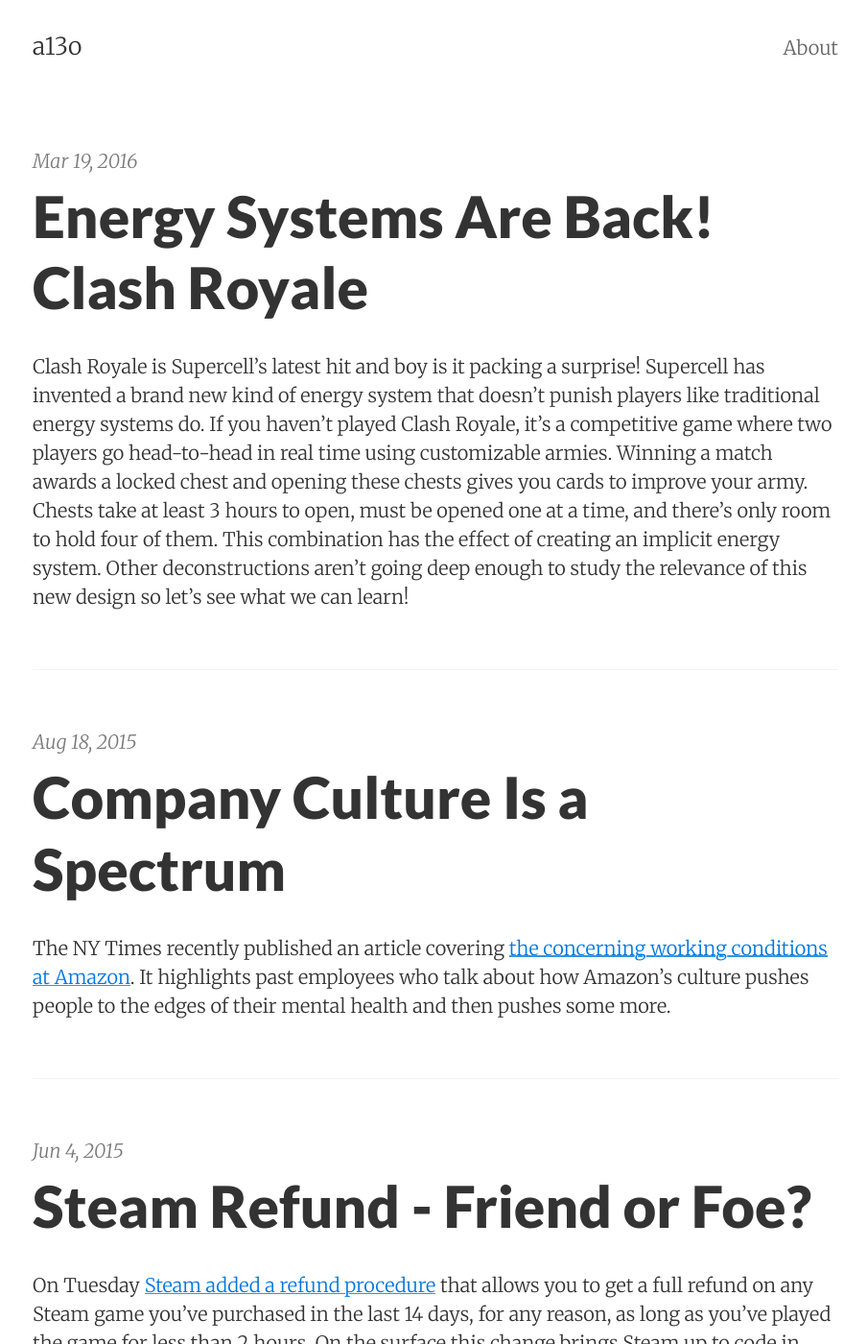
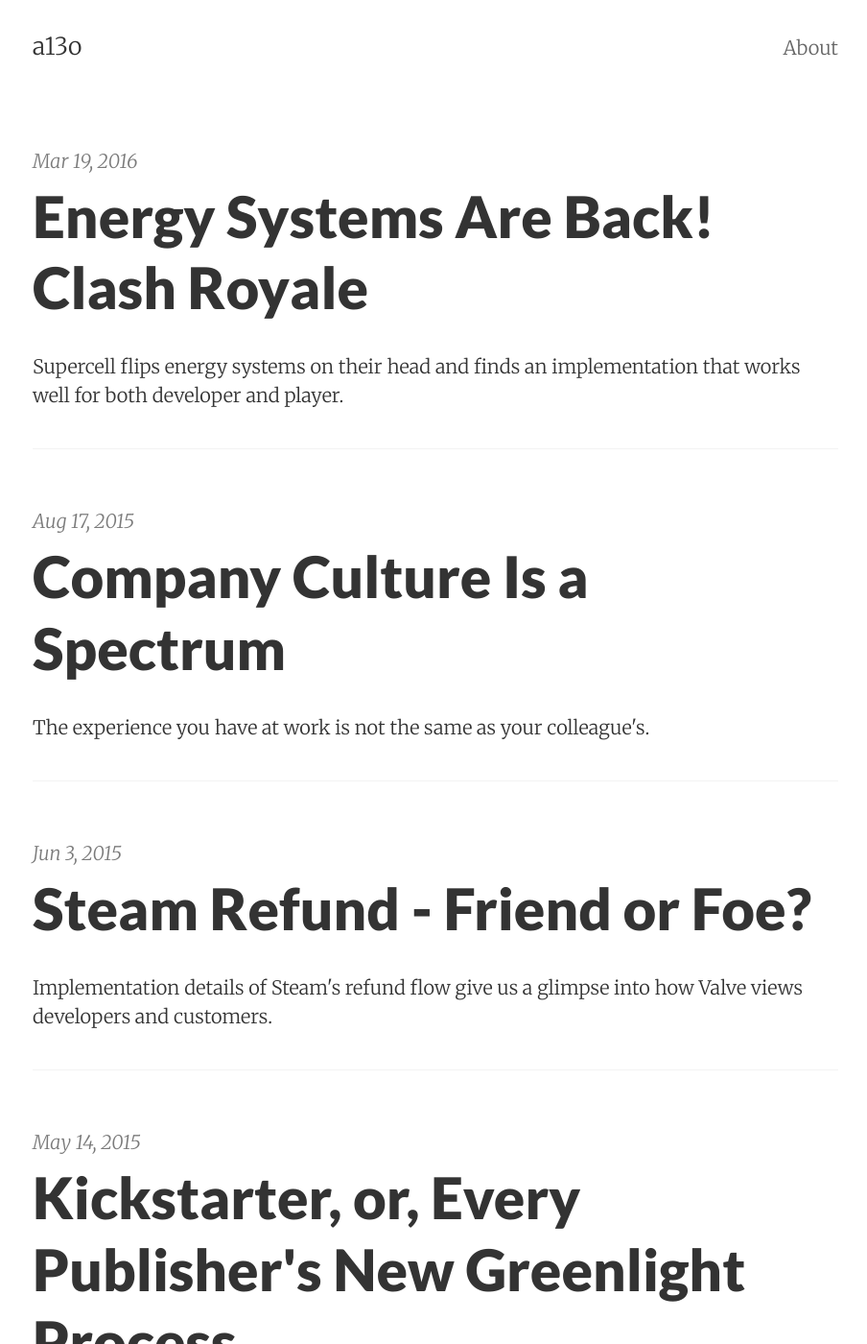
Before and after one commit to a13o/personal-site, a Jekyll site: the page built from index.html, in a window 1280 px wide and 1400 px high. Shown: the whole window at 96% size, without its empty margins (186-1090 px from the left). Built offline with Jekyll 4.4.1, drawn with Linux system fonts in a browser that asks for light colours; the list of posts is cut into pages by our own code; some of the changed text lies outside the part shown.

Commit message:
Writing excerpts for the first page of posts

```diff
--- a/_posts/2015-06-03-steam-refund-friend-or-foe.md
+++ b/_posts/2015-06-03-steam-refund-friend-or-foe.md
@@ -1,7 +1,8 @@
 ---
 layout: post
 title: Steam Refund - Friend or Foe?
-date: '2015-06-03 21:16:21 -0700'
+excerpt: Implementation details of Steam's refund flow give us a glimpse into how Valve views developers and customers.
+date: 2015-06-03
 categories: games-industry
 ---
 On Tuesday [Steam added a refund procedure](http://www.gamasutra.com/view/news/244947/Steam_now_offering_refunds.php) that allows you to get a full refund on any Steam game you've purchased in the last 14 days, for any reason, as long as you've played the game for less than 2 hours. On the surface this change brings Steam up to code in many European countries that require this by law. And it will certainly do right by players in every other country. But the sudden manner in which the refund program was announced and implemented has many developers asking: "Is this good for me?"
--- a/_posts/2015-08-17-company-culture-is-a-spectrum.md
+++ b/_posts/2015-08-17-company-culture-is-a-spectrum.md
@@ -1,7 +1,8 @@
 ---
 layout: post
 title: Company Culture Is a Spectrum
-date: '2015-08-17 20:19:12 -0700'
+excerpt: The experience you have at work is not the same as your colleague's.
+date: 2015-08-17
 categories: workplaces
 ---
 The NY Times recently published an article covering [the concerning working conditions at Amazon](http://www.nytimes.com/2015/08/16/technology/inside-amazon-wrestling-big-ideas-in-a-bruising-workplace.html). It highlights past employees who talk about how Amazon's culture pushes people to the edges of their mental health and then pushes some more.
--- a/_posts/2016-03-19-energy-systems-are-back-clash-royale.md
+++ b/_posts/2016-03-19-energy-systems-are-back-clash-royale.md
@@ -1,7 +1,8 @@
 ---
 layout: post
-title: "Energy Systems Are Back! Clash Royale"
-date: '2016-03-19 16:14:26 -0700'
+title: Energy Systems Are Back! Clash Royale
+excerpt: Supercell flips energy systems on their head and finds an implementation that works well for both developer and player.
+date: 2016-03-19
 categories: game-design
 ---
 Clash Royale is Supercell's latest hit and boy is it packing a surprise! Supercell has invented a brand new kind of energy system that doesn't punish players like traditional energy systems do. If you haven't played Clash Royale, it's a competitive game where two players go head-to-head in real time using customizable armies. Winning a match awards a locked chest and opening these chests gives you cards to improve your army. Chests take at least 3 hours to open, must be opened one at a time, and there's only room to hold four of them. This combination has the effect of creating an implicit energy system. Other deconstructions aren't going deep enough to study the relevance of this new design so let's see what we can learn!
```
Also changed, not shown: _posts/2014-07-05-search-isnt-solved.md (+2 -1 lines), _posts/2015-05-14-kickstarter-or-every-publishers-new-greenlight-process.md (+2 -1 lines).
